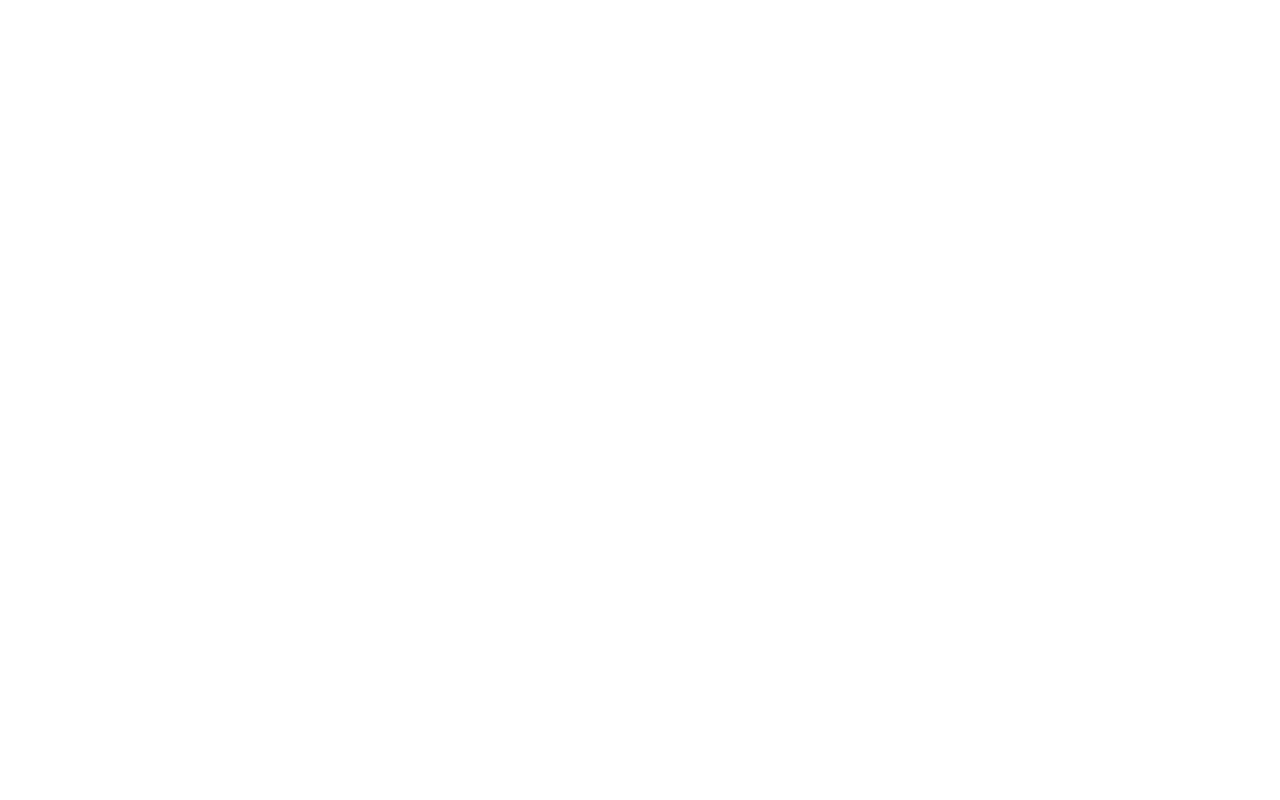
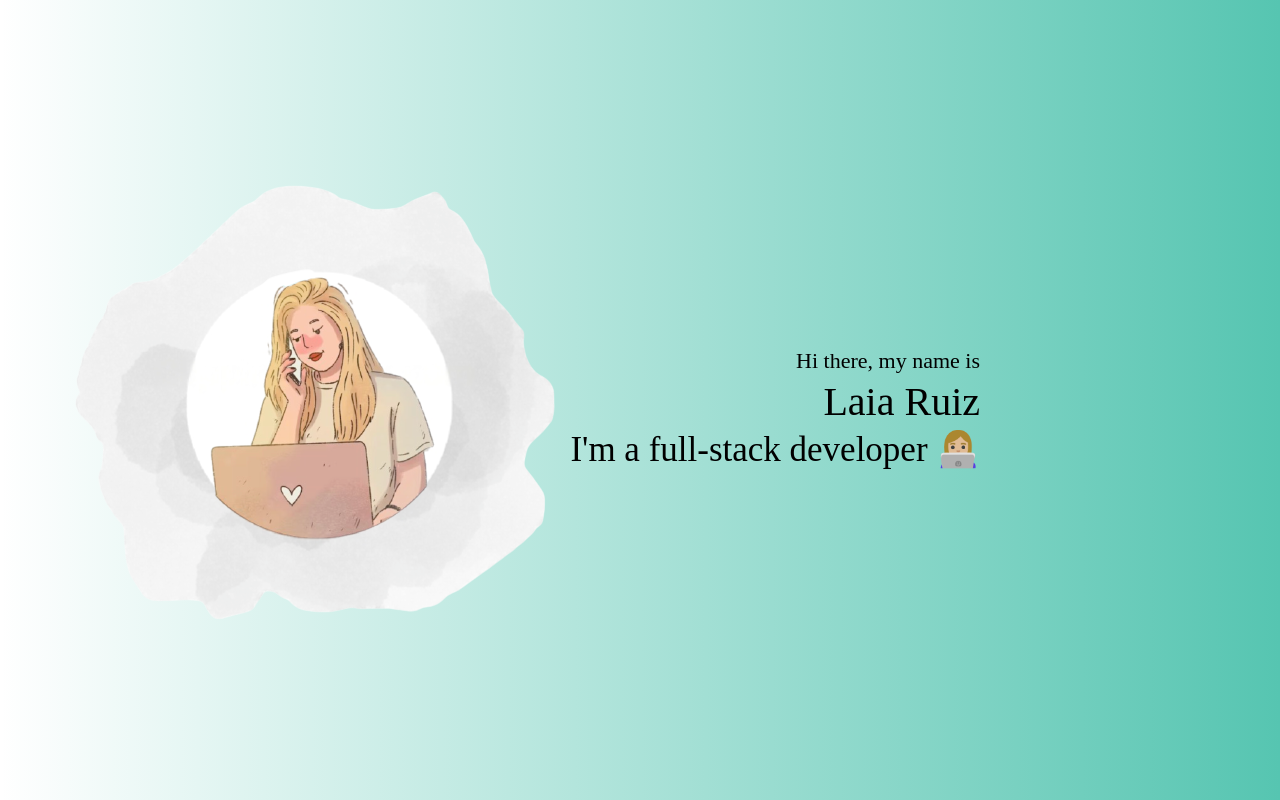
Before and after one commit to LaiaRuizM/portfolio, a React app: page / in a window 1280 px wide. Built offline with nearby package versions, Linux system fonts and the light colour scheme.

Commit message:
Add HomeLRM component and its  style

```diff
--- a/src/components/App.js
+++ b/src/components/App.js
@@ -1,59 +1,17 @@
-/* SECCIÓN DE IMPORT */
-// - De React
-// import { useEffect, useState } from "react";
-// import { Route, Routes } from "react-router-dom";
-// - Nuestros
-// - Sass
+import { Route, Routes } from "react-router-dom";
+import HomeLRM from "./HomeLRM";
 import "../styles/App.scss";
-// - Imágenes
-/* SECCIÓN DEL COMPONENTE */
+
 function App() {
-  /* VARIABLES ESTADO (DATOS) */
-
-  /* EFECTOS (código cuando carga la página) */
-
-  /* FUNCIONES HANDLER */
-
-  /* FUNCIONES Y VARIABLES AUXILIARES PARA PINTAR EL HTML */
-
-  /* HTML */
-  return <div className="App">{/* Aquí va el HTML */}</div>;
+  return (
+    <div className="App">
+      <main>
+        <Routes>
+          <Route path="/" element={<HomeLRM />} />
+        </Routes>
+      </main>
+    </div>
+  );
 }
 
-/* PROP-TYPES */
-
-/* EXPORT DEL COMPONENTE */
 export default App;
-
-// const App = () => {
-//   return (
-//     <div>
-//       <h2>Este título aparece siempre</h2>
-
-//       <Routes>
-//         <Route
-//           path="/contacto"
-//           element={
-//             <h2>
-//               Este título solo aparece cuando la usuaria entra en la página de
-//               contacto
-//             </h2>
-//           }
-//         />
-//       </Routes>
-
-//       <nav>
-//         <ul>
-//           <li>
-//             <a href="/#/">Ir al inicio</a>
-//           </li>
-//           <li>
-//             <a href="/#/contacto">Ir a contacto</a>
-//           </li>
-//         </ul>
-//       </nav>
-//     </div>
-//   );
-// };
-
-// export default App;
--- /dev/null
+++ b/src/components/HomeLRM.js
@@ -0,0 +1,23 @@
+import photoLaia from "../images/portfolioImgWithBckgr.png";
+import "../styles/layouts/HomeLRM.scss";
+const HomeLRM = () => {
+  return (
+    <section className="home">
+      <div className="home--div">
+        <img
+          className="home--div__img"
+          src={photoLaia}
+          alt="Laia's image"
+          title="Laia's image"
+        />
+      </div>
+      <article className="home--article">
+        <p className="home--article__greet">Hi there, my name is</p>
+        <p className="home--article__name">Laia Ruiz</p>
+        <p className="home--article__career">I'm a full-stack developer 👩🏼‍💻</p>
+      </article>
+    </section>
+  );
+};
+
+export default HomeLRM;
--- a/src/styles/App.scss
+++ b/src/styles/App.scss
@@ -1 +1,2 @@
 /* Aquí van tus estilos */
+@import "./core/reset";
--- /dev/null
+++ b/src/styles/core/reset.scss
@@ -0,0 +1,139 @@
+* {
+    margin: 0;
+    padding: 0;
+    box-sizing: border-box;
+    font-family: 'Indie Flower', cursive;
+    font-family: 'Shantell Sans', cursive;
+}
+
+html,
+body,
+div,
+span,
+applet,
+object,
+iframe,
+h1,
+h2,
+h3,
+h4,
+h5,
+h6,
+p,
+blockquote,
+pre,
+a,
+abbr,
+acronym,
+address,
+big,
+cite,
+code,
+del,
+dfn,
+em,
+img,
+ins,
+kbd,
+q,
+s,
+samp,
+small,
+strike,
+strong,
+sub,
+sup,
+tt,
+var,
+b,
+u,
+i,
+center,
+dl,
+dt,
+dd,
+ol,
+ul,
+li,
+fieldset,
+form,
+label,
+legend,
+table,
+caption,
+tbody,
+tfoot,
+thead,
+tr,
+th,
+td,
+article,
+aside,
+canvas,
+details,
+embed,
+figure,
+figcaption,
+footer,
+header,
+hgroup,
+menu,
+nav,
+output,
+ruby,
+section,
+summary,
+time,
+mark,
+audio,
+video {
+    margin: 0;
+    padding: 0;
+    border: 0;
+    font-size: 100%;
+    font: inherit;
+    vertical-align: baseline;
+    box-sizing: border-box;
+}
+
+/* HTML5 display-role reset for older browsers */
+article,
+aside,
+details,
+figcaption,
+figure,
+footer,
+header,
+hgroup,
+menu,
+nav,
+section {
+    display: block;
+}
+
+body {
+    line-height: 1;
+}
+
+ol,
+ul {
+    list-style: none;
+}
+
+blockquote,
+q {
+    quotes: none;
+}
+
+blockquote:before,
+blockquote:after,
+q:before,
+q:after {
+    content: "";
+    content: none;
+}
+
+table {
+    border-collapse: collapse;
+    border-spacing: 0;
+}
--- /dev/null
+++ b/src/styles/layouts/HomeLRM.scss
@@ -0,0 +1,36 @@
+.home {
+    height: 100vh;
+    display: flex;
+    align-items: center;
+    justify-content: center;
+    flex-direction: column;
+    background: linear-gradient(to right, rgba(72, 70, 70, 0), rgb(86, 197, 177));
+    &--div {
+        margin-right: 50%;
+    &__img{
+        display: block;
+        width: 100%;
+        height: auto;
+        }
+    }
+    &--article{
+            position: absolute;
+            right: 300px;
+            top: 350px;
+        &__greet{
+            font-size: 22px;
+            text-align: end;
+            margin-bottom: 10px;
+        }
+        &__name{
+            font-size: 40px;
+            text-align: end;
+            margin-bottom: 10px;
+        }
+        &__career{
+            font-size: 35px;
+            text-align: end;
+            margin-bottom: 10px;
+        }
+    }
+}
```
Also changed, not shown: src/images/portfolioImgWithBckgr.png (added), src/images/portfolioImgWithoutBckgr.png (added).
